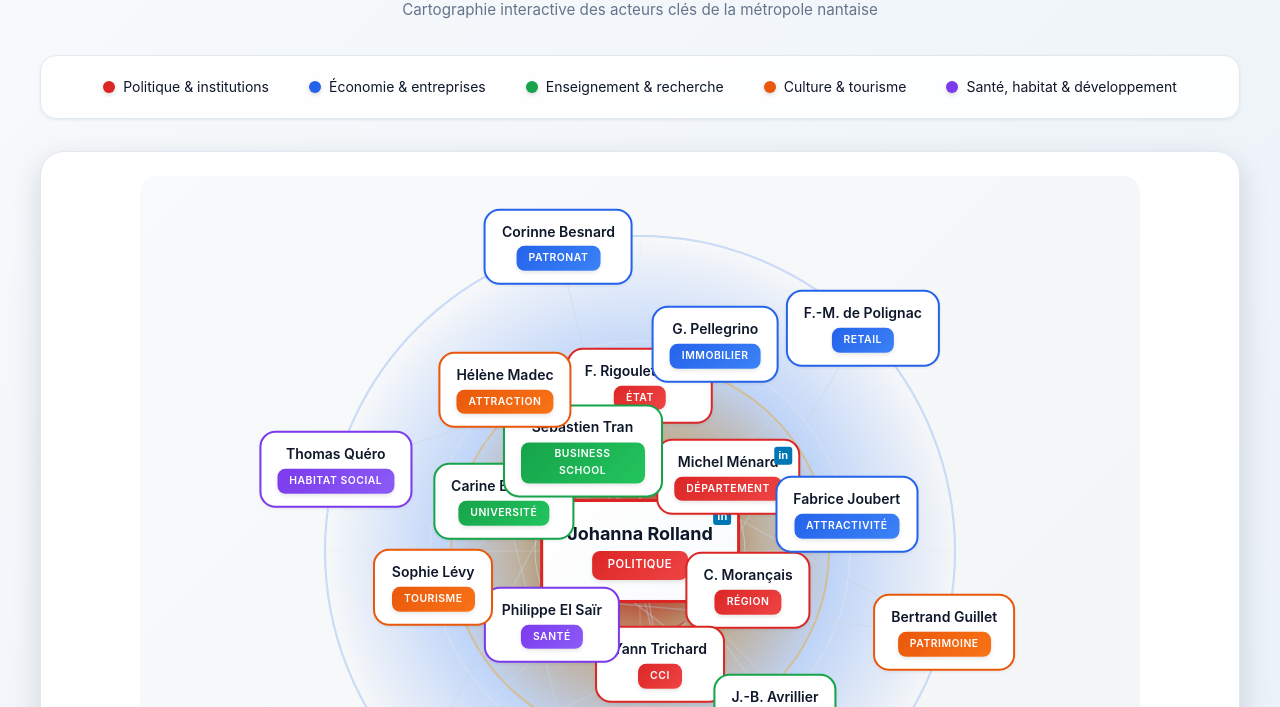
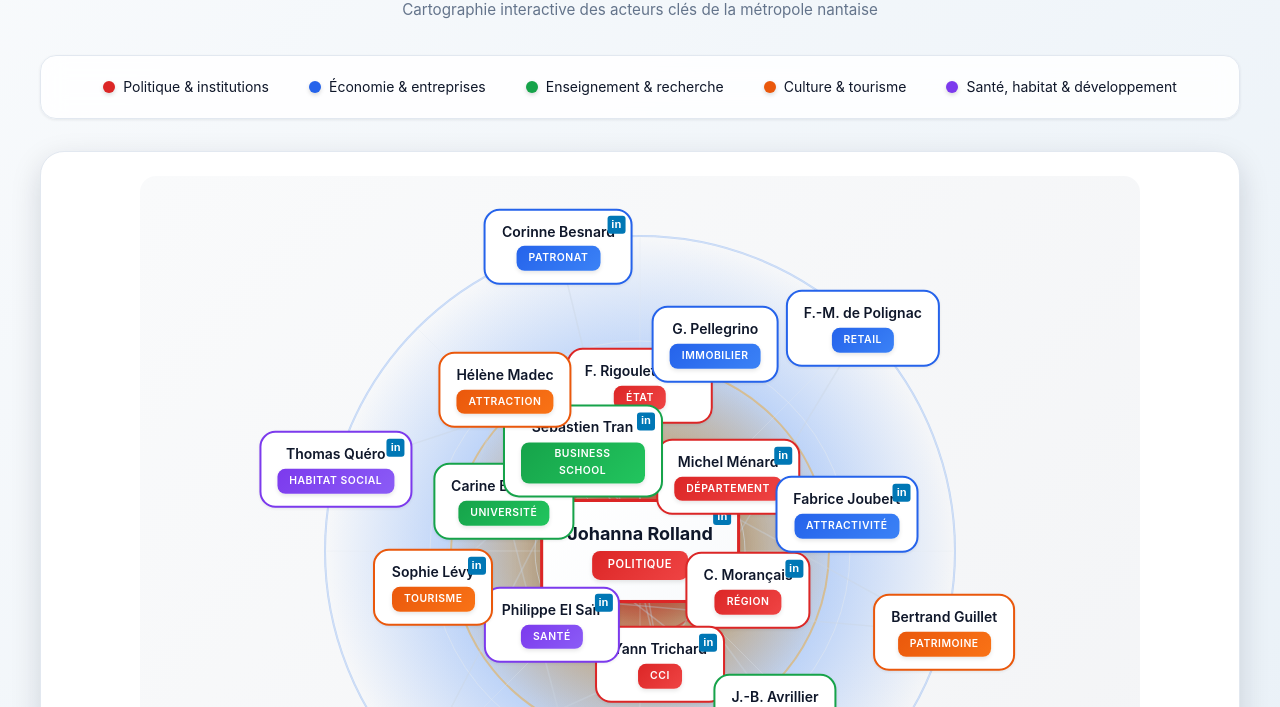
Before and after one commit to n58s29/ecosysteme_nantes, a plain HTML site: page index.html in a window 1280 px wide. Shown: the part 93-800 px from the top of the page. Drawn offline with Linux system fonts and the light colour scheme.

Commit message:
Update index.html

```diff
--- a/index.html
+++ b/index.html
@@ -508,32 +508,37 @@
             <span class="node-badge">Département</span>
           </div>
 
-          <div class="node node--politique" data-id="morancais" data-layer="1" data-angle="110"
-               data-title="Présidente de la région Pays de la Loire">
+          <div class="node node--politique has-linkedin" data-id="morancais" data-layer="1" data-angle="110"
+               data-title="Présidente de la région Pays de la Loire"
+               data-linkedin="https://fr.linkedin.com/in/christellemorancais">
             <span class="node-name">C. Morançais</span>
             <span class="node-badge">Région</span>
           </div>
 
-          <div class="node node--politique" data-id="trichard" data-layer="1" data-angle="170"
-               data-title="Président CCI Nantes St-Nazaire">
+          <div class="node node--politique has-linkedin" data-id="trichard" data-layer="1" data-angle="170"
+               data-title="Président CCI Nantes St-Nazaire"
+               data-linkedin="https://www.linkedin.com/in/yann-trichard/">
             <span class="node-name">Yann Trichard</span>
             <span class="node-badge">CCI</span>
           </div>
 
-          <div class="node node--societal" data-id="elsair" data-layer="1" data-angle="230"
-               data-title="Directeur général du CHU de Nantes">
+          <div class="node node--societal has-linkedin" data-id="elsair" data-layer="1" data-angle="230"
+               data-title="Directeur général du CHU de Nantes"
+               data-linkedin="https://fr.linkedin.com/in/philippe-el-sair-03a66313b">
             <span class="node-name">Philippe El Saïr</span>
             <span class="node-badge">Santé</span>
           </div>
 
-          <div class="node node--savoir" data-id="bernault" data-layer="1" data-angle="290"
-               data-title="Présidente de Nantes Université">
+          <div class="node node--savoir has-linkedin" data-id="bernault" data-layer="1" data-angle="290"
+               data-title="Présidente de Nantes Université"
+               data-linkedin="https://fr.linkedin.com/in/carine-bernault-76904385">
             <span class="node-name">Carine Bernault</span>
             <span class="node-badge">Université</span>
           </div>
 
-          <div class="node node--savoir" data-id="tran" data-layer="1" data-angle="330"
-               data-title="Directeur général Audencia">
+          <div class="node node--savoir has-linkedin" data-id="tran" data-layer="1" data-angle="330"
+               data-title="Directeur général Audencia"
+               data-linkedin="https://fr.linkedin.com/in/sebastien-tran-415b355">
             <span class="node-name">Sébastien Tran</span>
             <span class="node-badge">Business school</span>
           </div>
@@ -545,8 +550,9 @@
             <span class="node-badge">Immobilier</span>
           </div>
 
-          <div class="node node--eco" data-id="joubert" data-layer="2" data-angle="80"
-               data-title="DG Nantes St-Nazaire Développement">
+          <div class="node node--eco has-linkedin" data-id="joubert" data-layer="2" data-angle="80"
+               data-title="DG Nantes St-Nazaire Développement"
+               data-linkedin="https://www.linkedin.com/in/fabrice-joubert-7323987b/">
             <span class="node-name">Fabrice Joubert</span>
             <span class="node-badge">Attractivité</span>
           </div>
@@ -563,8 +569,9 @@
             <span class="node-badge">Design</span>
           </div>
 
-          <div class="node node--culture" data-id="levy" data-layer="2" data-angle="260"
-               data-title="Directrice générale Le Voyage à Nantes">
+          <div class="node node--culture has-linkedin" data-id="levy" data-layer="2" data-angle="260"
+               data-title="Directrice générale Le Voyage à Nantes"
+               data-linkedin="https://fr.linkedin.com/in/sophie-lévy-96ab553">
             <span class="node-name">Sophie Lévy</span>
             <span class="node-badge">Tourisme</span>
           </div>
@@ -594,20 +601,23 @@
             <span class="node-badge">Gouvernance</span>
           </div>
 
-          <div class="node node--eco" data-id="denis" data-layer="3" data-angle="225"
-               data-title="Président CA Audencia & DG Manitou">
+          <div class="node node--eco has-linkedin" data-id="denis" data-layer="3" data-angle="225"
+               data-title="Président CA Audencia & DG Manitou"
+               data-linkedin="https://fr.linkedin.com/in/michel-denis-0ab9b573">
             <span class="node-name">Michel Denis</span>
             <span class="node-badge">Industrie</span>
           </div>
 
-          <div class="node node--societal" data-id="quero" data-layer="3" data-angle="285"
-               data-title="Président Nantes Métropole Habitat">
+          <div class="node node--societal has-linkedin" data-id="quero" data-layer="3" data-angle="285"
+               data-title="Président Nantes Métropole Habitat"
+               data-linkedin="https://www.linkedin.com/in/thomas-quéro-nantes/">
             <span class="node-name">Thomas Quéro</span>
             <span class="node-badge">Habitat social</span>
           </div>
 
-          <div class="node node--eco" data-id="besnard" data-layer="3" data-angle="345"
-               data-title="Présidente Medef Loire-Atlantique">
+          <div class="node node--eco has-linkedin" data-id="besnard" data-layer="3" data-angle="345"
+               data-title="Présidente Medef Loire-Atlantique"
+               data-linkedin="https://www.linkedin.com/in/corinne-besnard-5bb928118/">
             <span class="node-name">Corinne Besnard</span>
             <span class="node-badge">Patronat</span>
           </div>
```
